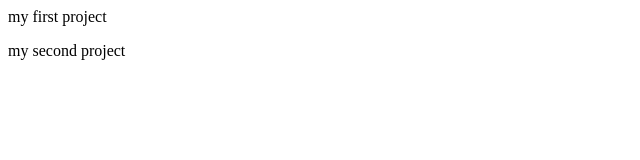
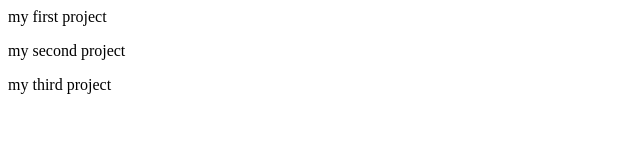
Before and after one commit to bindushree1430/myoldrepo, a plain HTML site: page index.html in a window 1280 px wide. Shown: the whole page, without its empty margins (0-640 px from the left). Drawn offline with Linux system fonts and the light colour scheme.

Commit message:
Update index.html
mycommitechenge

```diff
--- a/index.html
+++ b/index.html
@@ -4,6 +4,7 @@
       <body>
             <p>my first project</p>
             <P>my second project</p>
+            <p>my third project</p>
       </body>
 </head>
 </html>
```
